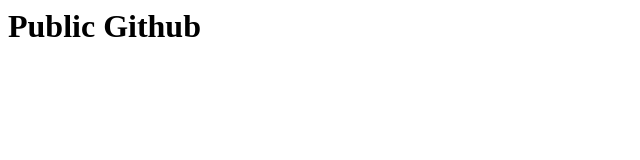
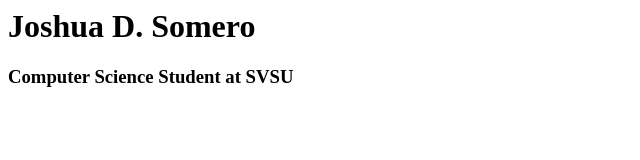
Before and after one commit to SilverOfSilver/SilverOfSilver.github.io, a plain HTML site: page index.html in a window 1280 px wide. Shown: the whole page, without its empty margins (0-640 px from the left). Drawn offline with Linux system fonts and the light colour scheme.

Commit message:
Update index.html

```diff
--- a/index.html
+++ b/index.html
@@ -2,5 +2,6 @@
     <title>Joshua Somero</title>
 </head>
 <Body>
-    <H1>Public Github</H1>
+    <H1>Joshua D. Somero</H1>
+    <h3>Computer Science Student at SVSU</h3>
 </Body>
```
